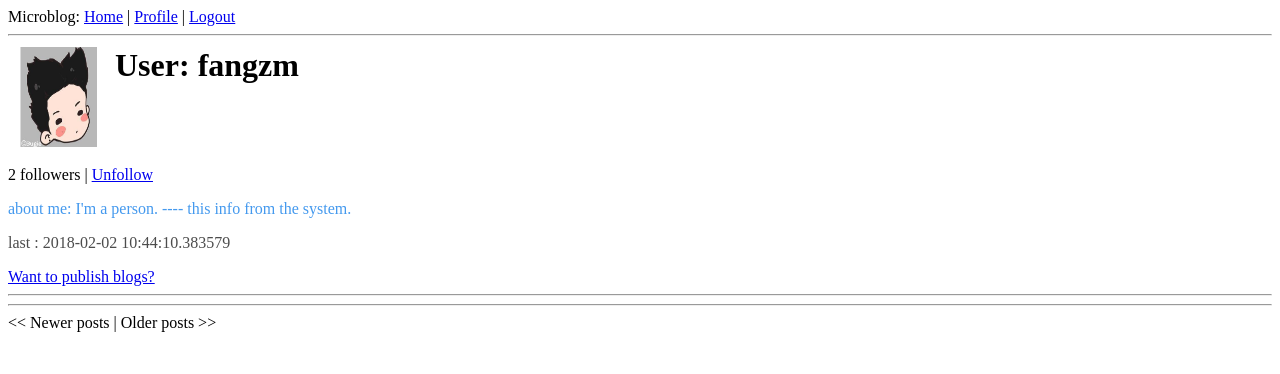
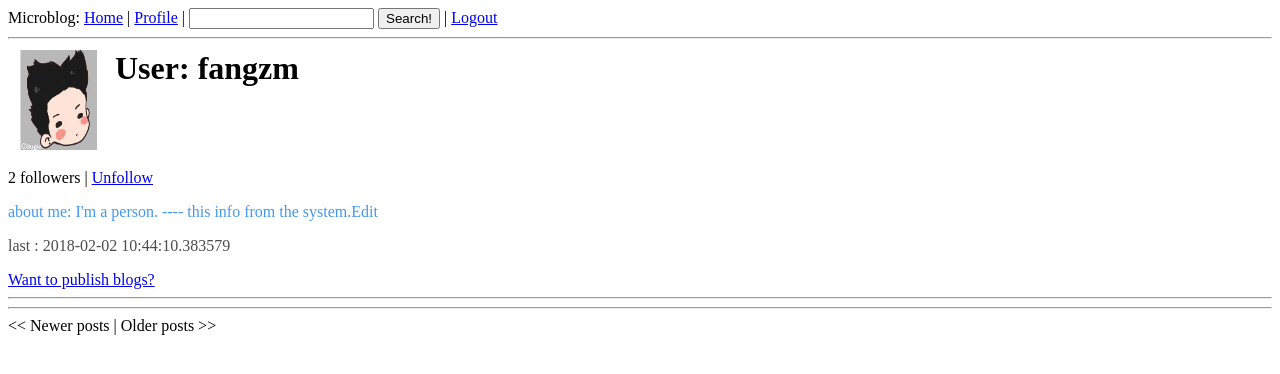
Before and after one commit to zmfang/pythonMicroblog, a Flask app: page /user/2 in a window 1280 px wide. Shown: the top 374 px of the page. Run offline with Flask 2, Linux system fonts and the light colour scheme; a user stored in the database is signed in; data comes from the database, SQL or seed files in the repository; both versions use the stored data as it was after the commit; parts of the project's set-up code (start-up, migrations or seed data) failed here and were passed over.

Commit message:
添加博客全文搜索功能，限制搜索数量。

```diff
--- a/app/forms.py
+++ b/app/forms.py
@@ -37,3 +37,8 @@ class EditForm(Form):
 class PublishBlogForm(Form):
     body = TextAreaField('blog content', validators=[Required()])
     submit = SubmitField('Submit')
+
+
+class SearchForm(Form):
+    searchString = StringField("search", validators=[DataRequired()])
+    search = SubmitField("Search!")
--- a/app/models.py
+++ b/app/models.py
@@ -2,8 +2,10 @@
 from flask_login import UserMixin
 from flask_login._compat import unicode
 from hashlib import md5
-
+from app import app
+import sys
 from app import db
+import flask_whooshalchemyplus
 
 ROLE_USER = 0
 ROLE_ADMIN = 1
@@ -77,14 +79,13 @@ class User(db.Model, UserMixin):
 
         return user
 
-
-
     # 调试输出 __repr__
     def __repr__(self):
         return '<User %r>' % self.nickname
 
 
 class Post(db.Model):
+    __searchable__ = ["body"]
     id = db.Column(db.Integer, primary_key=True)
     body = db.Column(db.String(140))
     timestamp = db.Column(db.DateTime)
@@ -92,3 +93,6 @@ class Post(db.Model):
 
     def __repr__(self):
         return '<Post %r>' % self.body
+
+
+flask_whooshalchemyplus.init_app(app)
--- a/app/templates/base.html
+++ b/app/templates/base.html
@@ -15,6 +15,11 @@
         or <a href="{{ url_for('sign_up') }}">Sign up</a>
     {% else %}
         | <a href="{{ url_for('users', user_id = current_user.id) }}">Profile</a>
+        | <form style="display: inline" action="{{ url_for("search") }}" method="post" name="search">
+        {{ g.search_form.hidden_tag() }}
+        {{g.search_form.searchString(size=20)}}
+        {{ g.search_form.search }}
+    </form>
         | <a href="{{ url_for('logout') }}">Logout</a>
     {% endif %}
 </div>
@@ -29,8 +34,8 @@
     {% endif %}
 {% endwith %}
 {% block content %}{% endblock %}
+{% block js %}{% endblock %}
 </body>
 
-{% block js %}
-{% endblock %}
+
 </html>
--- a/app/templates/user.html
+++ b/app/templates/user.html
@@ -16,9 +16,9 @@
         {% endif %}
     </p>
     {% if user.about_me %}
-        <p  >about me: {{ user.about_me }}   <a onclick="about_me()" style="color:#4499EE;">Edit</a></p>
+        <p >about me: {{ user.about_me }}  <a onclick="about_me()" style="color:#4499EE;">Edit</a></p>
     {% else %}
-        <p style="color:#4499EE;" onclick="about_me()">about me: I'm a person. ---- this info from the system.</p>
+        <p style="color:#4499EE;" >about me: I'm a person. ---- this info from the system.<a onclick="about_me()" tyle="color:#4499EE;">Edit</a></p>
     {% endif %}
 
     <div id="aboutMe" style="display:none;">
@@ -42,11 +42,13 @@
     {% if posts.has_next %}<a href="{{ url_for('users',user_id= user.id, page = posts.next_num) }}">Older posts >></a>{% else %}Older posts >>{% endif %}
 
 {% endblock %}
+
+
 {% block js %}
     {#    <script src="../static/javascript/user.js"></script>#}
     <script type="text/javascript">
         ~function () {
-            console.log({{ posts }})
+            console.log("hello")
         }()
         function about_me() {
             document.getElementById("aboutMe").style.display="";
--- a/app/views.py
+++ b/app/views.py
@@ -4,9 +4,10 @@ import datetime
 from flask import render_template, flash, redirect, session, url_for, request, g
 from flask.ext.login import login_user, logout_user, current_user, login_required
 from lxml.doctestcompare import strip
-from config import POSTS_PER_PAGE
-from .forms import LoginForm, SignUpForm, PublishBlogForm, EditForm, AboutMeForm
+from config import POSTS_PER_PAGE, MAX_SEARCH_RESULTS
+from .forms import LoginForm, SignUpForm, PublishBlogForm, AboutMeForm, SearchForm
 from .models import User, ROLE_USER, Post
+
 
 from app import app, db, lm
 
@@ -66,7 +67,7 @@ def login():
 
         if user:
             login_user(user)
-            user.last_seen = datetime.datetime.now()
+            # user.last_seen = datetime.datetime.now()
 
             try:
                 db.session.add(user)
@@ -167,6 +168,11 @@ def sign_up():
 @app.before_request
 def before_request():
     g.user = current_user
+    if g.user.is_authenticated:
+        g.user.last_seen = datetime.datetime.utcnow()
+        db.session.add(g.user)
+        db.session.commit()
+        g.search_form = SearchForm()
 
 
 @app.route('/user/<int:user_id>', methods=["POST", "GET"])
@@ -275,3 +281,22 @@ def unfollow(user_id):
     db.session.commit()
     flash('You have stopped following ' + user.nickname + '.')
     return redirect(url_for('users', user_id=user_id))
+
+
+@app.route('/search', methods=['POST'])
+@login_required
+def search():
+    if not g.search_form.validate_on_submit():
+        return redirect(url_for('index'))
+    return redirect(url_for('search_results',
+                            find=g.search_form.searchString.data))
+
+
+@app.route("/search_results/<find>")
+@login_required
+def search_results(find):
+    results = Post.query.whoosh_search(find, MAX_SEARCH_RESULTS)
+    return render_template("search_results.html",
+                           results=results,
+                           find=find
+                           )
--- a/config.py
+++ b/config.py
@@ -11,3 +11,9 @@ basedir = os.path.abspath(os.path.dirname(__file__))
 
 SQLALCHEMY_DATABASE_URI = 'sqlite:///' + os.path.join(basedir, 'app.db')
 SQLALCHEMY_MIGRATE_REPO = os.path.join(basedir, 'db_repository')
+
+# 全文搜索,配置地址
+WHOOSH_BASE = os.path.join(basedir, "search.db")
+
+# 搜素结果返回最大数量
+MAX_SEARCH_RESULTS = 50
```
Also changed, not shown: app/templates/search_results.html (added, +9 -0 lines), app.db, app/templates/index.html (line endings or trailing spaces).
